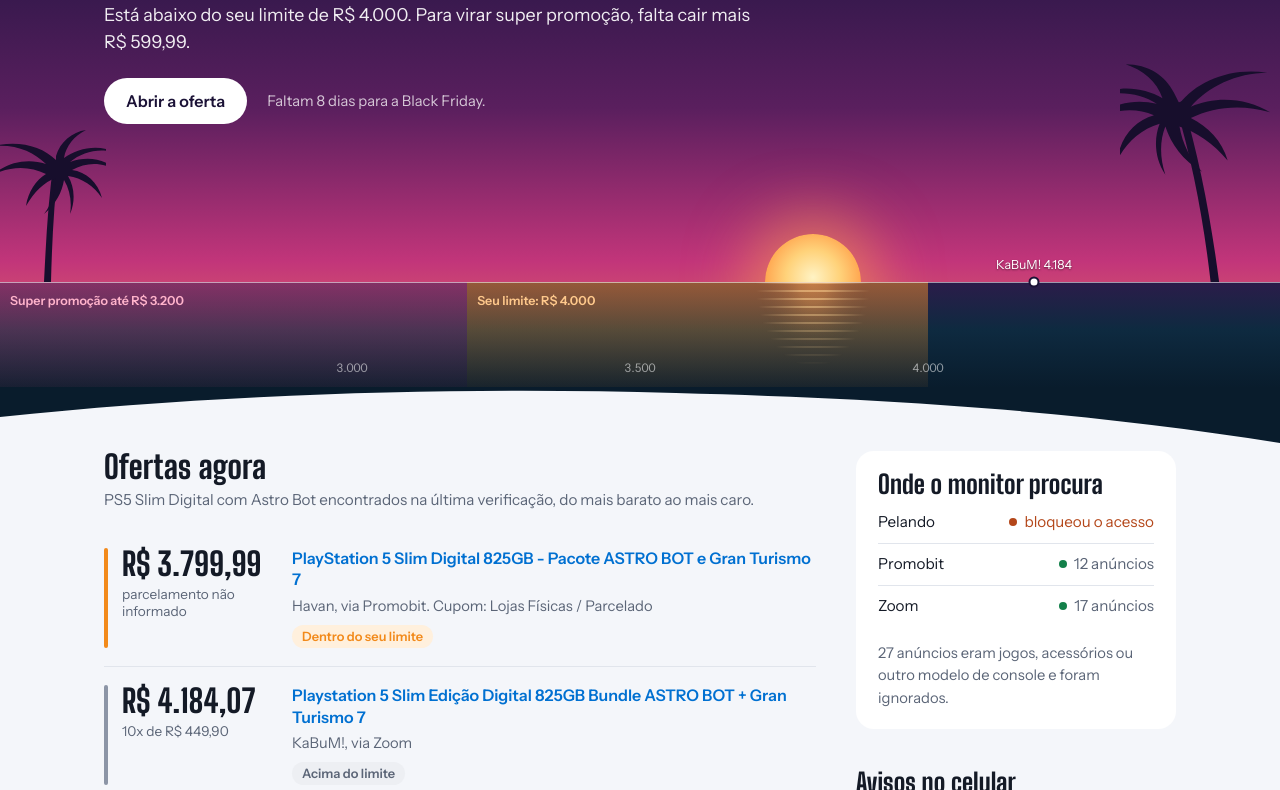
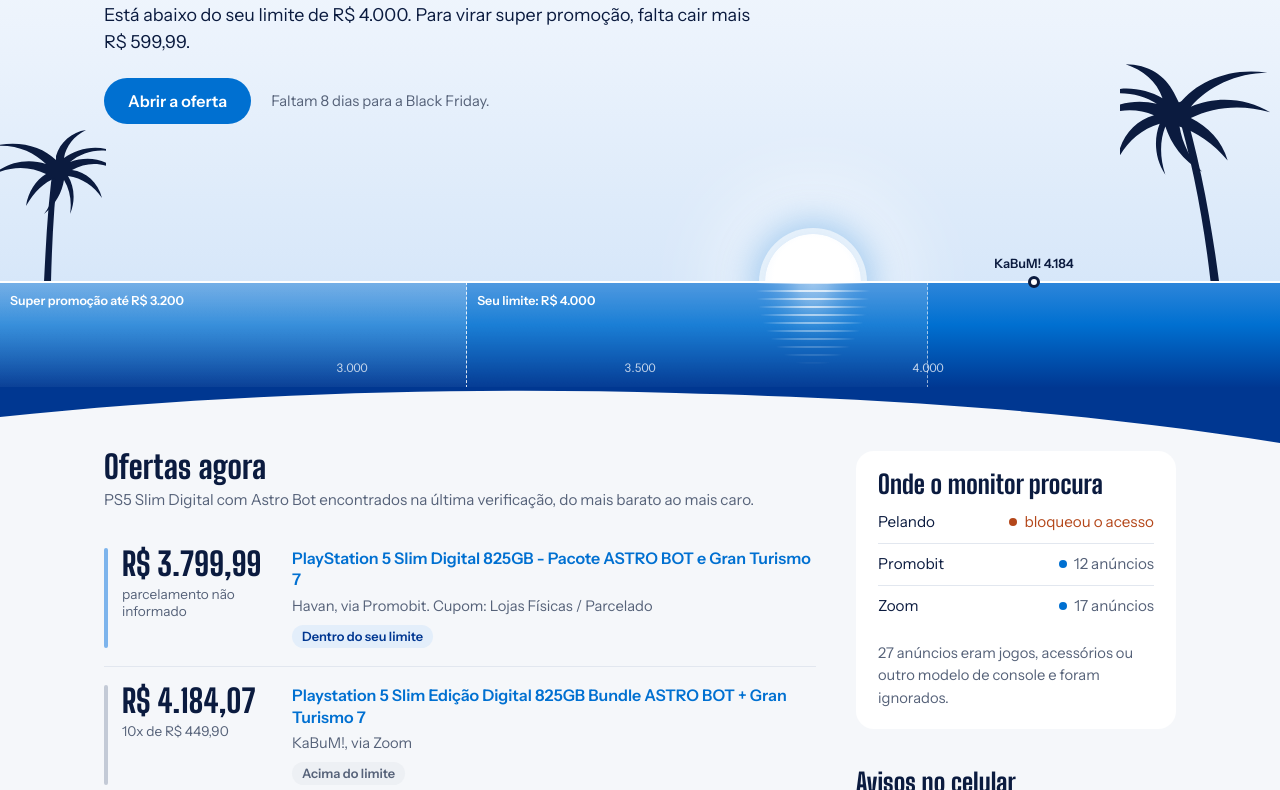
Before and after one commit to fabricioluna/ps5vem, a plain HTML site: page docs/index.html in a window 1280 px wide. Shown: the part 255-1045 px from the top of the page. Drawn offline with Linux system fonts and the light colour scheme.

Commit message:
Página: paleta do PS5 (branco, azul PlayStation, navy) com cenário claro de Leonida
Co-Authored-By: Claude Opus 5.5 <noreply@anthropic.com>

```diff
--- a/docs/index.html
+++ b/docs/index.html
@@ -5,30 +5,22 @@
 <meta name="viewport" content="width=device-width, initial-scale=1">
 <title>Caça ao PS5</title>
 <meta name="robots" content="noindex">
-<meta name="theme-color" content="#1B1236">
+<meta name="theme-color" content="#FFFFFF">
 <link rel="preconnect" href="https://fonts.googleapis.com">
 <link rel="preconnect" href="https://fonts.gstatic.com" crossorigin>
 <link href="https://fonts.googleapis.com/css2?family=Big+Shoulders+Display:wght@600;800&family=Instrument+Sans:wght@400;500;600&display=swap" rel="stylesheet">
 <style>
   :root {
-    /* céu e mar de Leonida */
-    --noite: #1B1236; --dusk: #5A1F5E; --magenta: #C2357A; --sol: #FFA24C; --sol-claro: #FFD27A;
-    --mar: #0E2A40; --mar-fundo: #091C2C;
-    /* estados (mesma cor no horizonte, nas etiquetas e nos alertas) */
-    --super: #FF4F8B; --limite: #F28A1B; --acima: #8C95A6;
-    /* console */
-    --bg: #F4F6FA; --painel: #FFFFFF; --tinta: #141A26; --suave: #5B6577; --linha: #E1E5EC;
-    --azul: #0070D1; --super-bg: #FFE4EE; --limite-bg: #FFF0DD; --acima-bg: #EDEFF3;
-    --ok: #13804A; --falha: #B4471A;
+    /* paleta do PS5: branco do console, azul PlayStation, navy e cinzas */
+    --branco: #FFFFFF; --ceu-1: #FFFFFF; --ceu-2: #EAF2FC; --ceu-3: #C9DFF7;
+    --azul-ps: #0070D1; --azul-fundo: #003791; --navy: #0B1B3F; --mar-claro: #2E86DA;
+    /* estados: quanto mais forte o azul, melhor o preço */
+    --super: #0070D1; --limite: #7DB4EC; --acima: #C3CAD6;
+    --bg: #F5F7FA; --painel: #FFFFFF; --tinta: #0B1B3F; --suave: #566279; --linha: #E2E7EF;
+    --azul: #0070D1; --super-bg: #0070D1; --limite-bg: #E3EEFA; --acima-bg: #EDF0F4;
+    --ok: #0070D1; --falha: #B4471A;
     --display: "Big Shoulders Display", "Arial Narrow", sans-serif;
     --texto: "Instrument Sans", system-ui, sans-serif;
-  }
-  @media (prefers-color-scheme: dark) {
-    :root:not([data-theme="light"]) {
-      --bg: #0F1424; --painel: #171E31; --tinta: #E8ECF4; --suave: #9BA6BA; --linha: #263049;
-      --azul: #5AA2FF; --super-bg: #3A1628; --limite-bg: #3A2612; --acima-bg: #232B3F;
-      --ok: #5CD394; --falha: #FF9A6B;
-    }
   }
   * { box-sizing: border-box; }
   html { -webkit-text-size-adjust: 100%; }
@@ -39,44 +31,45 @@
   .wrap { max-width: 1120px; margin: 0 auto; padding: 0 24px; }
 
   /* ---------- hero: o horizonte é o eixo de preços ---------- */
-  .hero { position: relative; color: #fff; overflow: hidden;
-          background: linear-gradient(180deg, var(--noite) 0%, #2C1748 30%, var(--dusk) 52%, var(--magenta) 74%, var(--sol) 100%); }
+  .hero { position: relative; color: var(--navy); overflow: hidden;
+          background: linear-gradient(180deg, var(--ceu-1) 0%, var(--ceu-2) 45%, var(--ceu-3) 100%); }
   .hero-topo { display: flex; justify-content: space-between; align-items: center; gap: 16px; padding-top: 20px;
-               font-size: .9rem; color: rgba(255,255,255,.78); }
-  .hero-topo strong { color: #fff; font-weight: 600; }
-  .recarregar { font: inherit; color: #fff; background: rgba(255,255,255,.1); border: 1px solid rgba(255,255,255,.3);
+               font-size: .9rem; color: var(--suave); }
+  .hero-topo strong { color: var(--navy); font-weight: 600; }
+  .recarregar { font: inherit; color: var(--azul-ps); background: var(--branco); border: 1px solid #BFD3EA;
                 border-radius: 999px; padding: 5px 14px; cursor: pointer; }
-  .recarregar:hover { background: rgba(255,255,255,.2); }
+  .recarregar:hover { border-color: var(--azul-ps); }
   .manchete { padding: 40px 0 8px; max-width: 760px; }
   .manchete h1 { font: 800 clamp(3.4rem, 10vw, 7rem)/.9 var(--display); margin: 0; letter-spacing: -.01em; }
   .manchete h1 small { display: block; font: 600 clamp(1.3rem, 3vw, 1.9rem)/1.15 var(--display); letter-spacing: .01em;
-                       color: rgba(255,255,255,.85); margin-top: 10px; }
-  .veredito { font-size: 1.12rem; margin: 18px 0 0; max-width: 56ch; color: rgba(255,255,255,.92); }
+                       color: var(--azul-ps); margin-top: 10px; }
+  .veredito { font-size: 1.12rem; margin: 18px 0 0; max-width: 56ch; color: var(--tinta); }
   .acoes { display: flex; flex-wrap: wrap; gap: 12px 20px; align-items: center; margin-top: 22px; }
-  .botao { display: inline-block; background: #fff; color: var(--noite); font-weight: 600; padding: 11px 22px;
+  .botao { display: inline-block; background: var(--azul-ps); color: var(--branco); font-weight: 600; padding: 11px 24px;
            border-radius: 999px; }
-  .botao:hover { text-decoration: none; background: var(--sol-claro); }
-  .acoes .nota { font-size: .92rem; color: rgba(255,255,255,.75); }
+  .botao:hover { text-decoration: none; background: var(--azul-fundo); }
+  .acoes .nota { font-size: .92rem; color: var(--suave); }
 
   .cena { position: relative; height: 230px; margin-top: 26px; }
   .ceu-fim { position: absolute; inset: 0 0 46% 0; }
   .mar { position: absolute; left: 0; right: 0; bottom: 0; top: 54%; z-index: 2;
-         background: linear-gradient(180deg, #2B1C4A 0%, var(--mar) 45%, var(--mar-fundo) 100%); }
-  .horizonte { position: absolute; left: 0; right: 0; top: 54%; height: 1px; background: rgba(255,255,255,.55); z-index: 3; }
+         background: linear-gradient(180deg, var(--mar-claro) 0%, var(--azul-ps) 40%, var(--azul-fundo) 100%); }
+  .horizonte { position: absolute; left: 0; right: 0; top: 54%; height: 2px; margin-top: -1px; background: var(--branco); z-index: 3; }
   .zona { position: absolute; top: 54%; bottom: 0; z-index: 2; }
-  .zona.super { background: linear-gradient(180deg, rgba(255,79,139,.42), rgba(255,79,139,.06)); }
-  .zona.limite { background: linear-gradient(180deg, rgba(255,150,40,.5), rgba(255,150,40,.06)); }
+  .zona.super { background: linear-gradient(180deg, rgba(255,255,255,.34), rgba(255,255,255,.04));
+                border-right: 1px dashed rgba(255,255,255,.85); }
+  .zona.limite { background: linear-gradient(180deg, rgba(255,255,255,.16), rgba(255,255,255,.02));
+                 border-right: 1px dashed rgba(255,255,255,.6); }
   .zona span { position: absolute; top: 10px; left: 10px; font-size: .78rem; font-weight: 600; white-space: nowrap; }
-  .zona.super span { color: #FFB3CB; }
-  .zona.limite span { color: #FFC98C; }
+  .zona span { color: var(--branco); }
   .marca-eixo { position: absolute; bottom: 10px; z-index: 3; transform: translateX(-50%);
-                font-size: .74rem; color: rgba(255,255,255,.55); font-variant-numeric: tabular-nums; }
+                font-size: .74rem; color: rgba(255,255,255,.75); font-variant-numeric: tabular-nums; }
   .sol { position: absolute; top: 54%; width: 96px; height: 96px; margin: -48px 0 0 -48px; border-radius: 50%; z-index: 1;
-         background: radial-gradient(circle at 50% 45%, #FFF3C4 0%, var(--sol-claro) 38%, var(--sol) 70%, #FF6A3D 100%);
-         box-shadow: 0 0 60px 18px rgba(255,170,80,.55); }
+         background: radial-gradient(circle at 50% 45%, #FFFFFF 0%, #FFFFFF 55%, #EAF4FF 100%);
+         box-shadow: 0 0 0 6px rgba(255,255,255,.6), 0 0 36px 12px rgba(0,112,209,.35), 0 0 90px 30px rgba(255,255,255,.9); }
   .reflexo { position: absolute; top: 54%; width: 160px; margin-left: -80px; height: 46%; z-index: 2; pointer-events: none;
-             background: repeating-linear-gradient(180deg, rgba(255,214,150,.5) 0 2px, transparent 2px 8px),
-                         radial-gradient(ellipse 50% 90% at 50% 0, rgba(255,170,90,.45), transparent 70%);
+             background: repeating-linear-gradient(180deg, rgba(255,255,255,.7) 0 2px, transparent 2px 8px),
+                         radial-gradient(ellipse 50% 90% at 50% 0, rgba(255,255,255,.45), transparent 70%);
              -webkit-mask-image: radial-gradient(ellipse 45% 100% at 50% 0, #000 20%, transparent 80%);
              mask-image: radial-gradient(ellipse 45% 100% at 50% 0, #000 20%, transparent 80%); }
   @media (prefers-reduced-motion: no-preference) {
@@ -84,16 +77,16 @@
     @keyframes por-do-sol { from { transform: translateY(-120px); opacity: 0; } to { transform: none; opacity: 1; } }
   }
   .ponto { position: absolute; top: 54%; z-index: 4; transform: translate(-50%, -50%); }
-  .ponto i { display: block; width: 11px; height: 11px; border-radius: 50%; background: #fff; border: 2px solid var(--noite); }
-  .ponto span { position: absolute; bottom: 14px; left: 50%; transform: translateX(-50%); white-space: nowrap;
-                font-size: .78rem; color: #fff; text-shadow: 0 1px 2px rgba(0,0,0,.5); }
+  .ponto i { display: block; width: 12px; height: 12px; border-radius: 50%; background: var(--branco); border: 3px solid var(--navy); }
+  .ponto span { position: absolute; bottom: 15px; left: 50%; transform: translateX(-50%); white-space: nowrap;
+                font-size: .8rem; font-weight: 600; color: var(--navy); }
   .recorde { position: absolute; top: 54%; bottom: 30px; z-index: 3; border-left: 1px dashed rgba(255,255,255,.7); }
   .recorde span { position: absolute; bottom: 0; left: 6px; font-size: .74rem; color: #fff; white-space: nowrap; }
-  .palmeira { position: absolute; bottom: 46%; z-index: 1; fill: #170E2C; pointer-events: none; }
+  .palmeira { position: absolute; bottom: 46%; z-index: 1; fill: var(--navy); pointer-events: none; }
   .palmeira.esq { left: -14px; width: 120px; }
   .palmeira.dir { right: -10px; width: 170px; transform: scaleX(-1); }
   /* carcaça do console fechando o hero */
-  .carcaca { display: block; width: 100%; height: 56px; margin-top: -1px; position: relative; z-index: 5; background: var(--mar-fundo); }
+  .carcaca { display: block; width: 100%; height: 56px; margin-top: -1px; position: relative; z-index: 5; background: var(--azul-fundo); }
   .carcaca path { fill: var(--bg); }
 
   /* ---------- corpo ---------- */
@@ -113,8 +106,8 @@
   .oferta .titulo { font-weight: 600; line-height: 1.35; }
   .oferta .detalhe { color: var(--suave); font-size: .92rem; margin-top: 4px; }
   .etiqueta { display: inline-block; font-size: .8rem; font-weight: 600; padding: 2px 10px; border-radius: 999px; margin: 8px 6px 0 0; }
-  .etiqueta.super { background: var(--super-bg); color: var(--super); }
-  .etiqueta.limite { background: var(--limite-bg); color: var(--limite); }
+  .etiqueta.super { background: var(--super-bg); color: var(--branco); }
+  .etiqueta.limite { background: var(--limite-bg); color: var(--azul-fundo); }
   .etiqueta.acima { background: var(--acima-bg); color: var(--suave); }
   .etiqueta.recorde { background: transparent; color: var(--ok); border: 1px solid currentColor; }
   .vazio { color: var(--suave); padding: 18px 0; }
@@ -155,7 +148,7 @@
   details[open] summary { margin-bottom: 14px; }
   .motivo { color: var(--suave); font-size: .88rem; }
 
-  .erro { background: var(--limite-bg); color: var(--tinta); padding: 14px 18px; border-radius: 12px; margin: 16px 0 0; }
+  .erro { background: #FDEBE3; color: var(--tinta); padding: 14px 18px; border-radius: 12px; margin: 16px 0 0; }
   footer { margin-top: 56px; padding-top: 20px; border-top: 1px solid var(--linha); color: var(--suave); font-size: .9rem; max-width: 70ch; }
 
   @media (max-width: 900px) {
```
